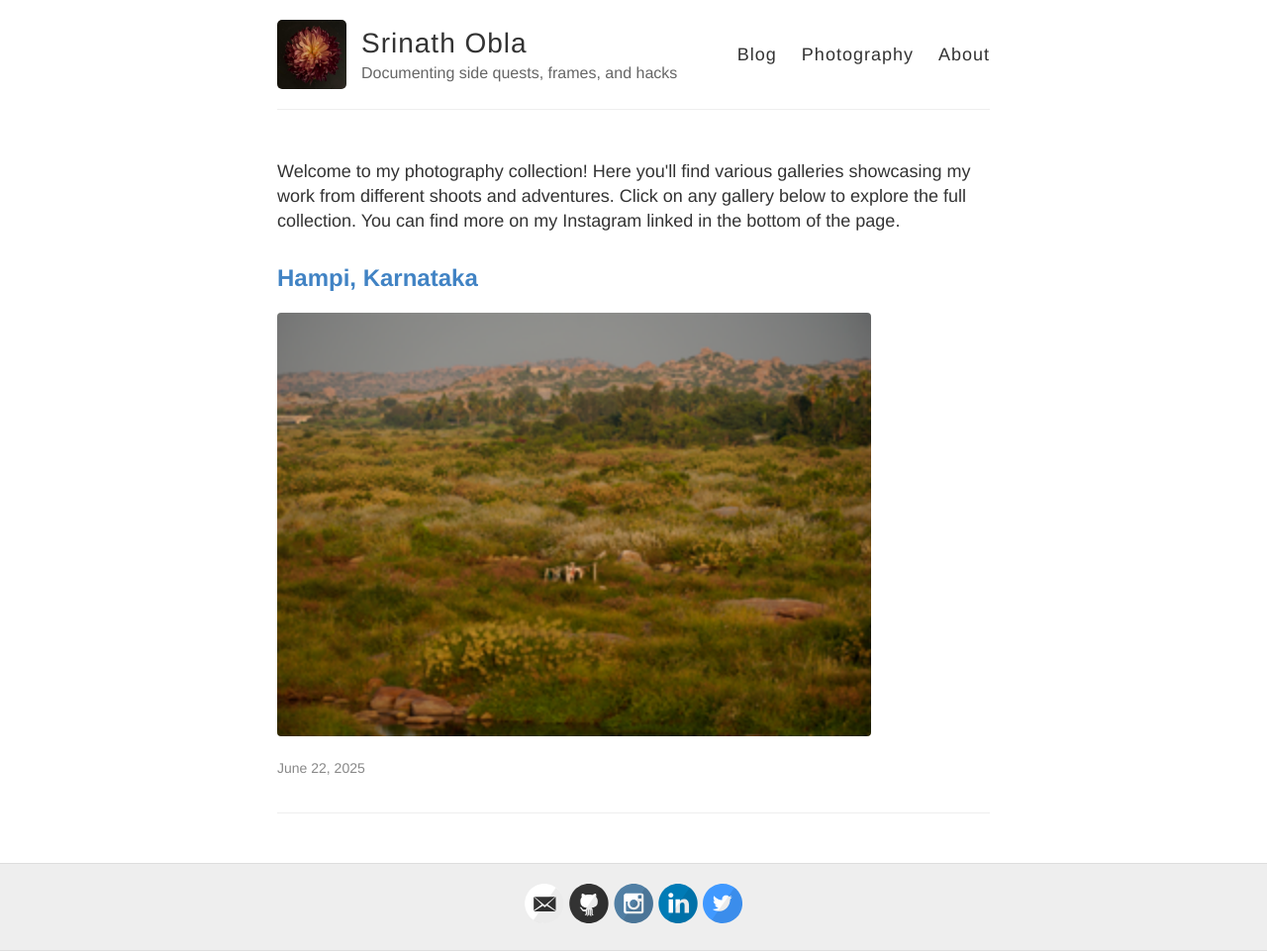
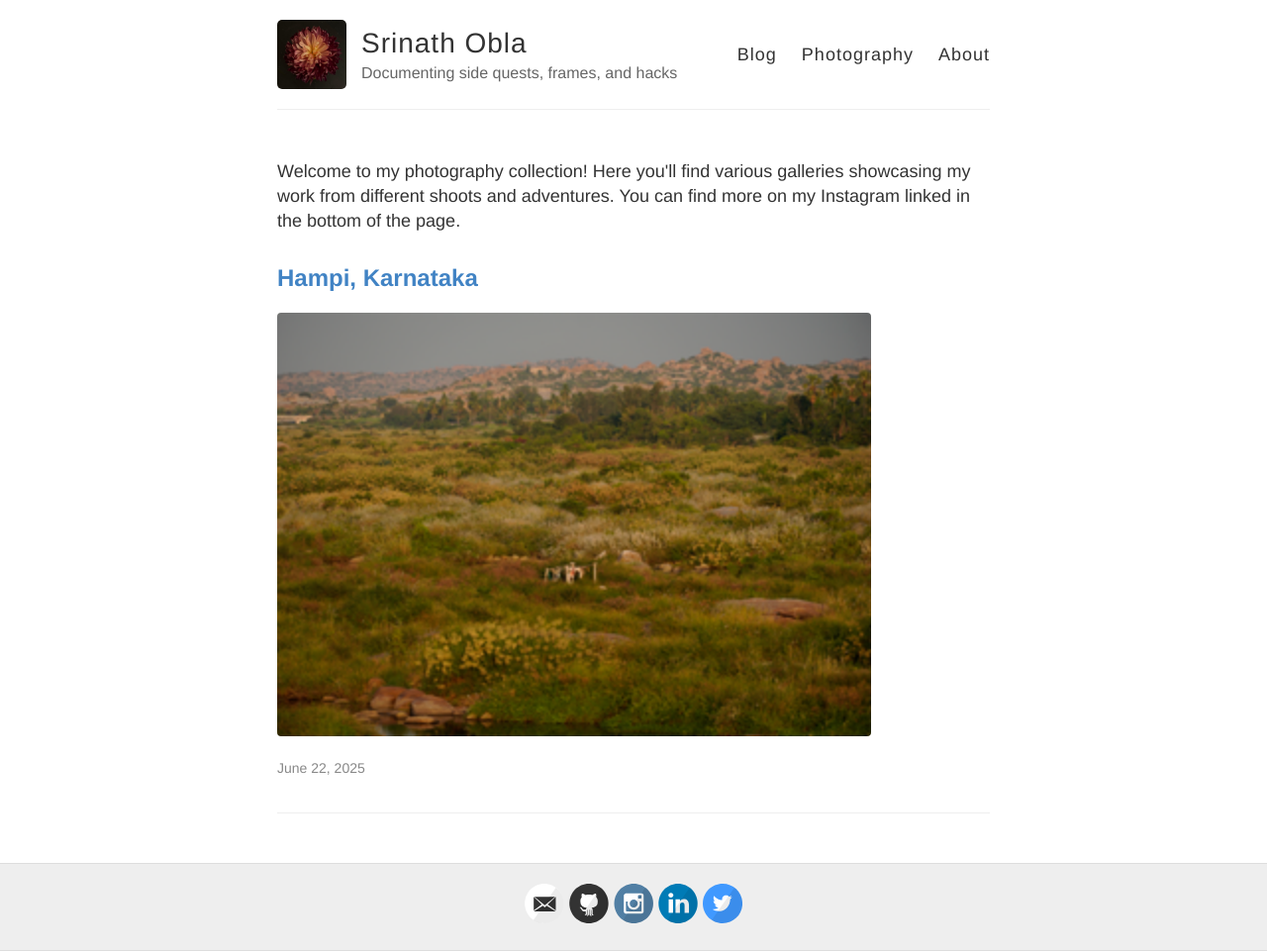
Before and after one commit to srinathos/srinathos.github.io, a Jekyll site: the page built from galleries.md, in a window 1280 px wide. Shown: the whole page at 99% size. Built offline with Jekyll 4.4.1, drawn with Linux system fonts in a browser that asks for light colours.

Commit message:
Update info section

```diff
--- a/galleries.md
+++ b/galleries.md
@@ -3,7 +3,7 @@ layout: page
 permalink: /galleries/
 ---
 
-<p>Welcome to my photography collection! Here you'll find various galleries showcasing my work from different shoots and adventures. Click on any gallery below to explore the full collection. You can find more on my Instagram linked in the bottom of the page. </p>
+<p>Welcome to my photography collection! Here you'll find various galleries showcasing my work from different shoots and adventures. You can find more on my Instagram linked in the bottom of the page. </p>
 
 <div class="gallery-list">
   {% assign gallery_posts = site.posts | where_exp: "post", "post.layout == 'gallery'" %}
```
